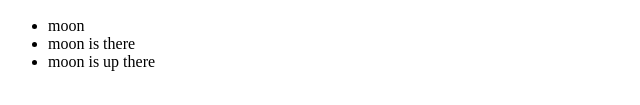
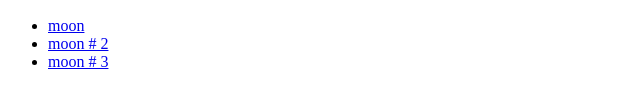
Before and after one commit to mvictn/html, a plain HTML site: page index.html in a window 1280 px wide. Shown: the part 311-416 px from the top of the page, without its empty margins (0-640 px from the left). Drawn offline with Linux system fonts and the light colour scheme.

Commit message:
added links to my list

```diff
--- a/index.html
+++ b/index.html
@@ -13,9 +13,9 @@
     </div>
     <div>
         <ul>
-            <li>moon</li>
-            <li>moon is there</li>
-            <li>moon is up there</li>
+            <li><a href="https://www.google.com/url?sa=i&url=https%3A%2F%2Fpixabay.com%2Fimages%2Fsearch%2Fmoon%2F&psig=AOvVaw2e9stuOeeoOkJC6vLpn5o7&ust=1653099006224000&source=images&cd=vfe&ved=0CAwQjRxqFwoTCOiapPf_7PcCFQAAAAAdAAAAABAK">moon</a></li>
+            <li><a href="https://c0.wallpaperflare.com/preview/617/456/962/moon-night-night-sky-big-moon.jpg">moon # 2</a></li>
+            <li><a href="https://static01.nyt.com/images/2020/10/29/style/28MOON-01/oakImage-1603985177355-jumbo.jpg?quality=75&auto=webp">moon # 3</a></li>
         </ul>
     </div>
 </body>
```
